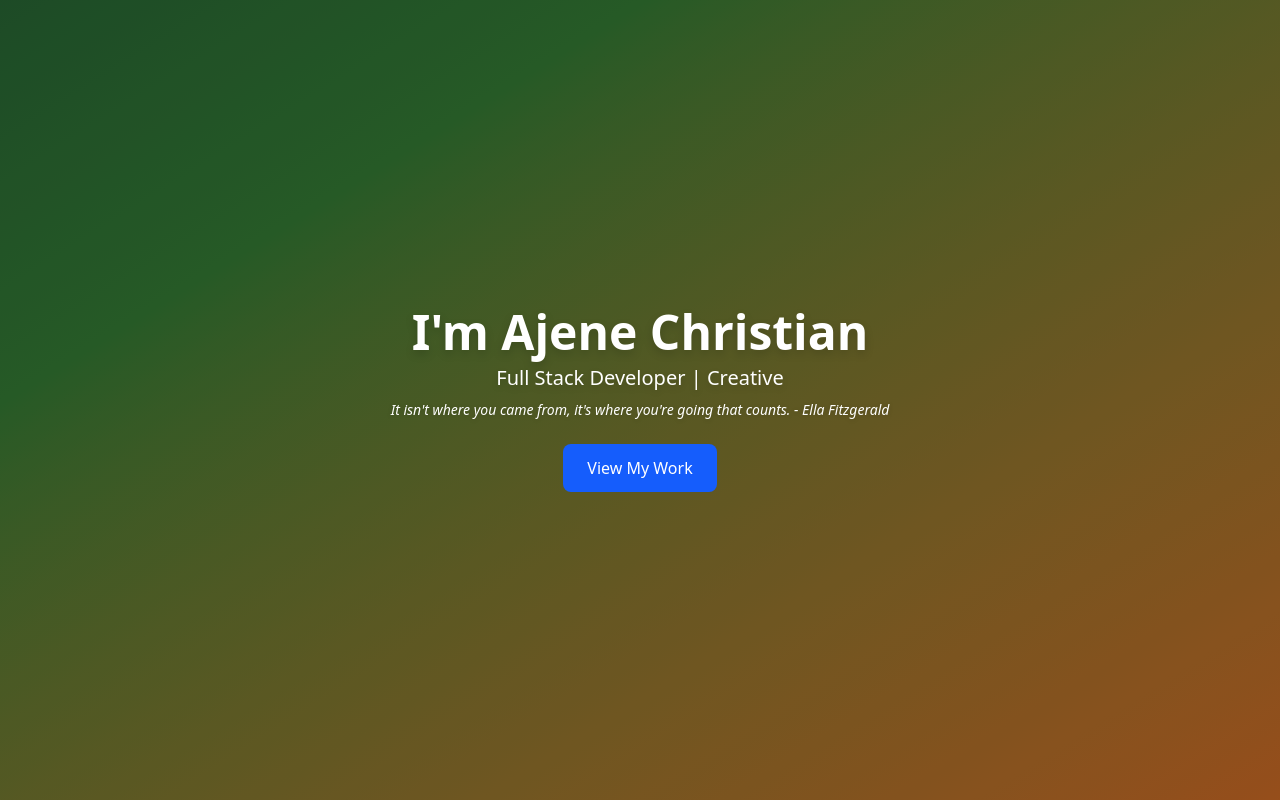
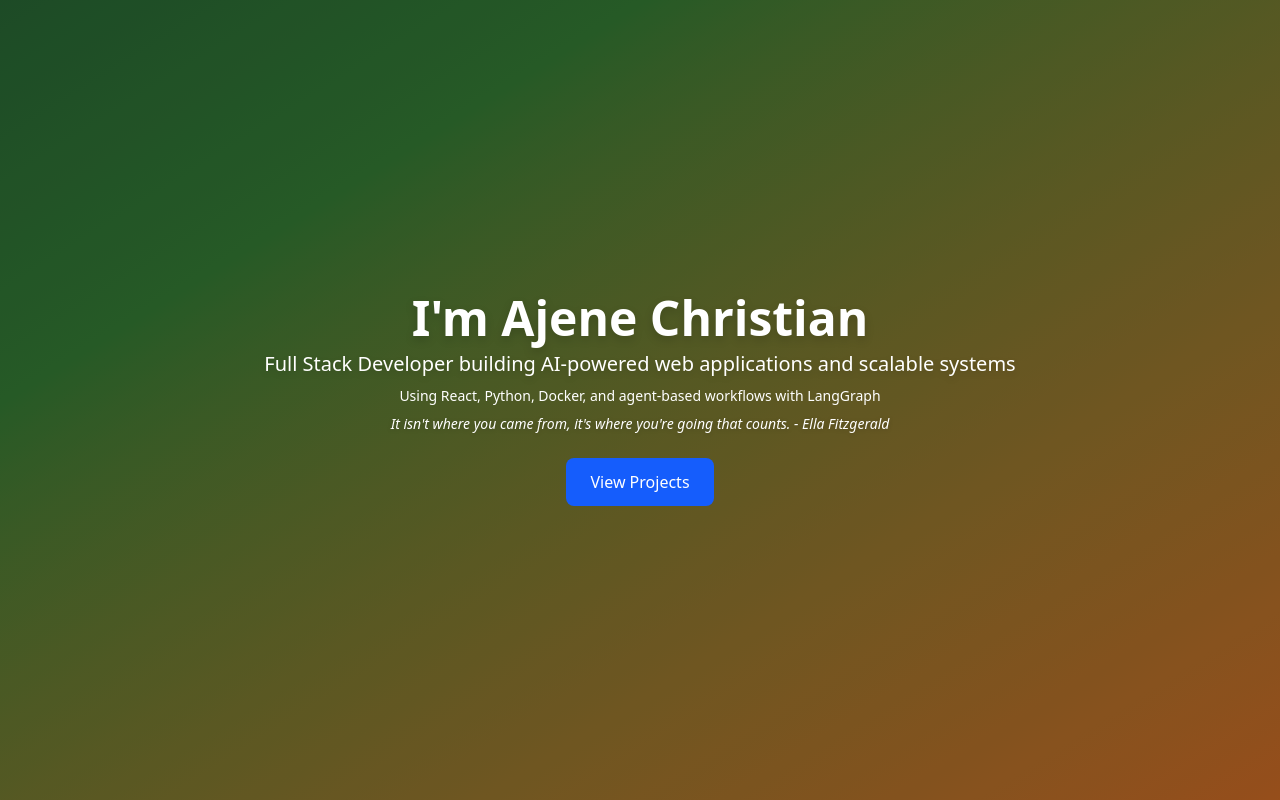
Before and after one commit to ajenec/personal-site, a React app in the folder app/: page / in a window 1280 px wide. Shown: the top 800 px of the page. Built offline with nearby package versions, Linux system fonts and the light colour scheme; the HTML template or start-up script is replaced by a standard one.

Commit message:
git issues

```diff
--- a/app/src/components/HeroSection.tsx
+++ b/app/src/components/HeroSection.tsx
@@ -13,14 +13,21 @@ function HeroSection() {
           I'm Ajene Christian
         </h1>
         <p className="text-xl text-white mt-2 drop-shadow-md">
-          Full Stack Developer | Creative
+          Full Stack Developer building AI-powered web applications and scalable
+          systems
+        </p>
+        <p>
+          <p className="text-sm text-white mt-2">
+            Using React, Python, Docker, and agent-based workflows with
+            LangGraph
+          </p>
         </p>
         <p className="text-sm italic text-white mt-2 drop-shadow-sm">
           It isn't where you came from, it's where you're going that counts. -
           Ella Fitzgerald
         </p>
         <button className="mt-6 px-6 py-3 bg-blue-600 text-white rounded-lg hover:bg-blue-700 transition">
-          View My Work
+          View Projects
         </button>
       </div>
     </div>
```
Also changed, not shown: 1 other file (tests, documents, lock files or other folders).
